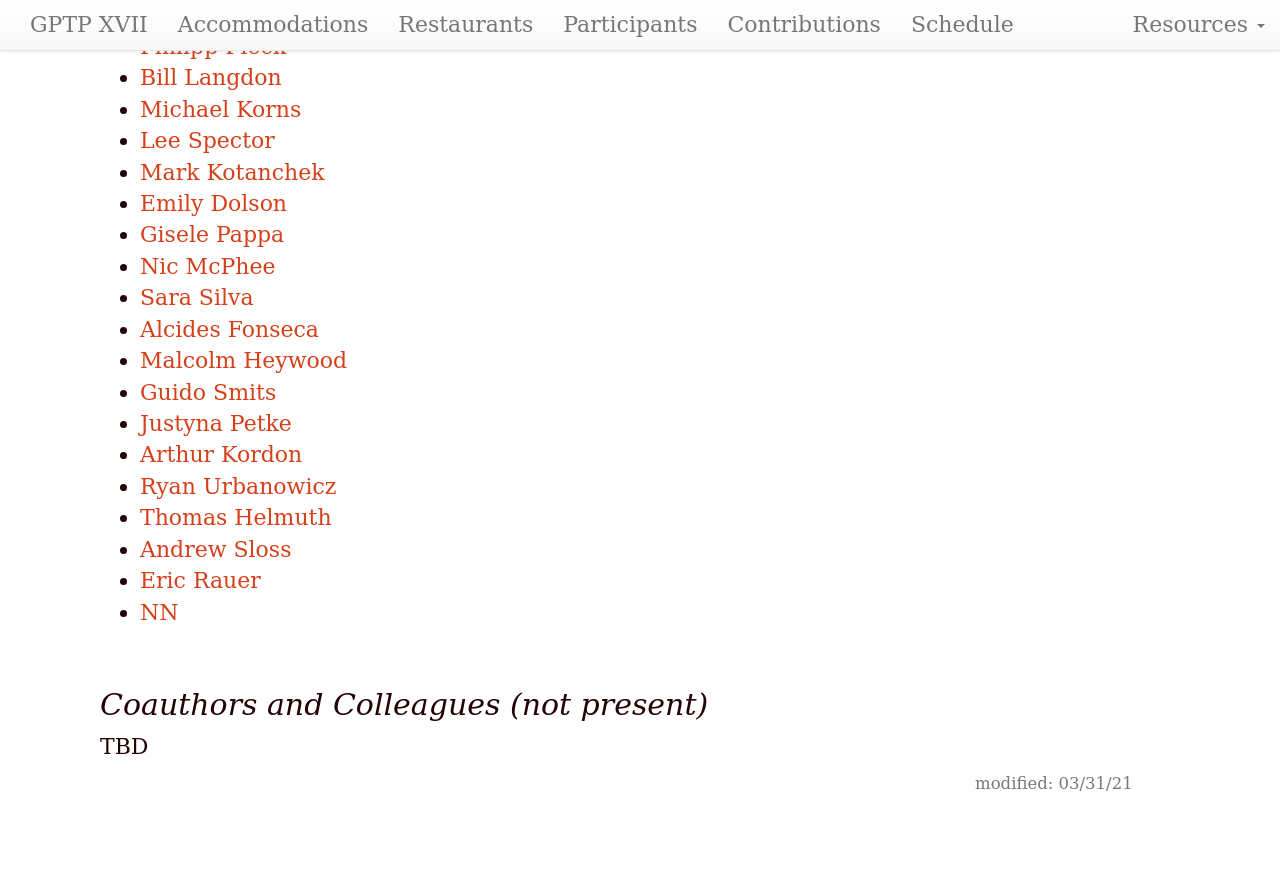
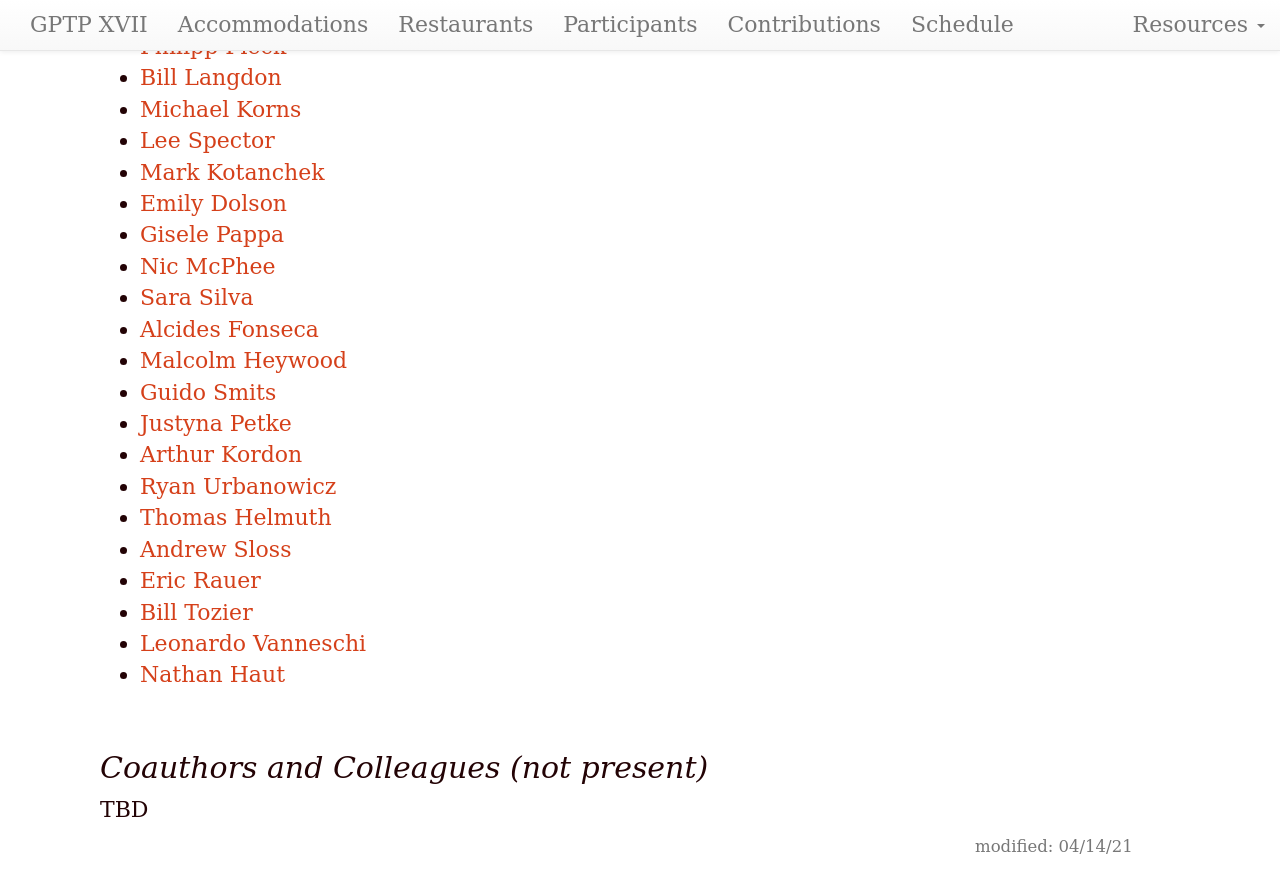
Before and after one commit to GPTP-workshop/gptp-workshop.github.io, a Jekyll site: the page built from attendees.md, in a window 1280 px wide and 900 px high, scrolled down 930 px. Shown: the top 893 px of the window. Built offline with Jekyll 4.4.1, drawn with Linux system fonts in a browser that asks for light colours; before the commit the page ends 1767 px from its top, so only the background shows below that.

Commit message:
Update attendees.md

```diff
--- a/attendees.md
+++ b/attendees.md
@@ -1,6 +1,6 @@
 ---
 layout: default
-updated: "Mar 31, 2021"
+updated: "Apr 14, 2021"
 roman: "XVII"
 dates: "May 19-21, 2021"
 ---
@@ -47,8 +47,9 @@ dates: "May 19-21, 2021"
 - [Thomas Helmuth](https://)
 - [Andrew Sloss](https://)
 - [Eric Rauer](https://)
-- [NN](https://)
-
+- [Bill Tozier](https://)
+- [Leonardo Vanneschi](https://)
+- [Nathan Haut](https://)
 
 
 ## Coauthors and Colleagues (not present)
```
